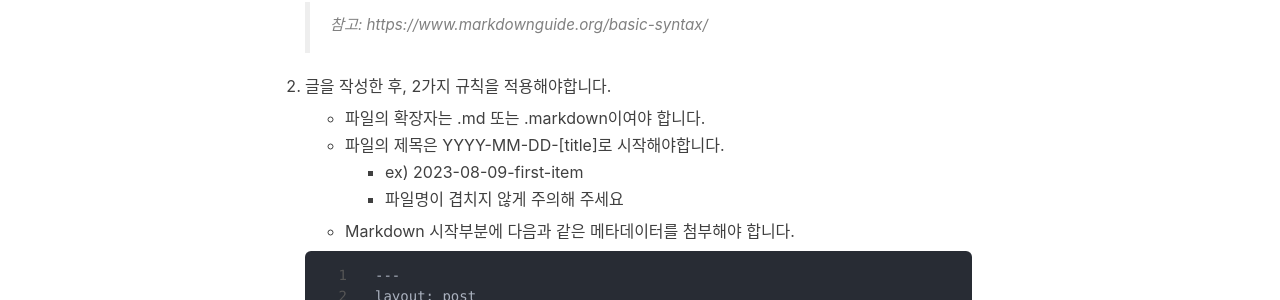
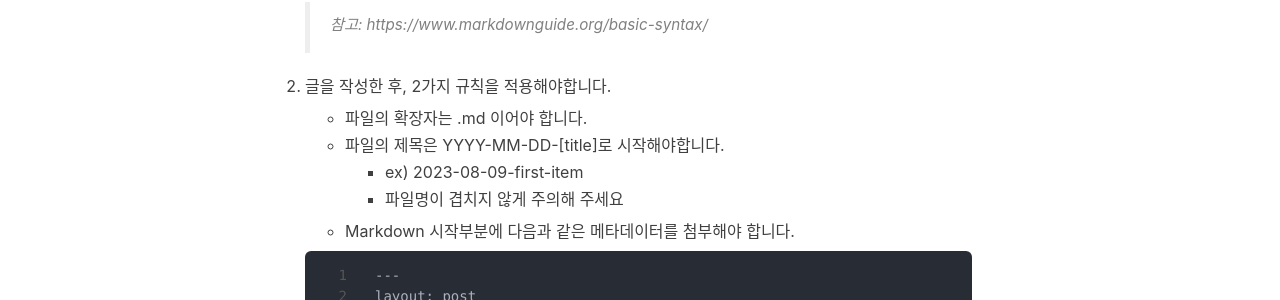
Before and after one commit to bone-stew/bone-stew.github.io, a Jekyll site: the page built from _posts/2023-08-09-first-item.md, in a window 1280 px wide. Shown: the part 731-1031 px from the top of the page. Built offline with Jekyll 4.4.1, drawn with Linux system fonts in a browser that asks for light colours; nearby versions of some CDN libraries; comment, search, counter and statistics services are not loaded.

Commit message:
docs: 파일 확장자 규칙 변경

```diff
--- a/_posts/2023-08-09-first-item.markdown
+++ b/_posts/2023-08-09-first-item.md
@@ -18,7 +18,7 @@ tags:
 
 2. 글을 작성한 후, 2가지 규칙을 적용해야합니다.
 
-   - 파일의 확장자는 .md 또는 .markdown이여야 합니다.
+   - 파일의 확장자는 .md 이어야 합니다.
    - 파일의 제목은 YYYY-MM-DD-[title]로 시작해야합니다.
      - ex) 2023-08-09-first-item
      - 파일명이 겹치지 않게 주의해 주세요
```
